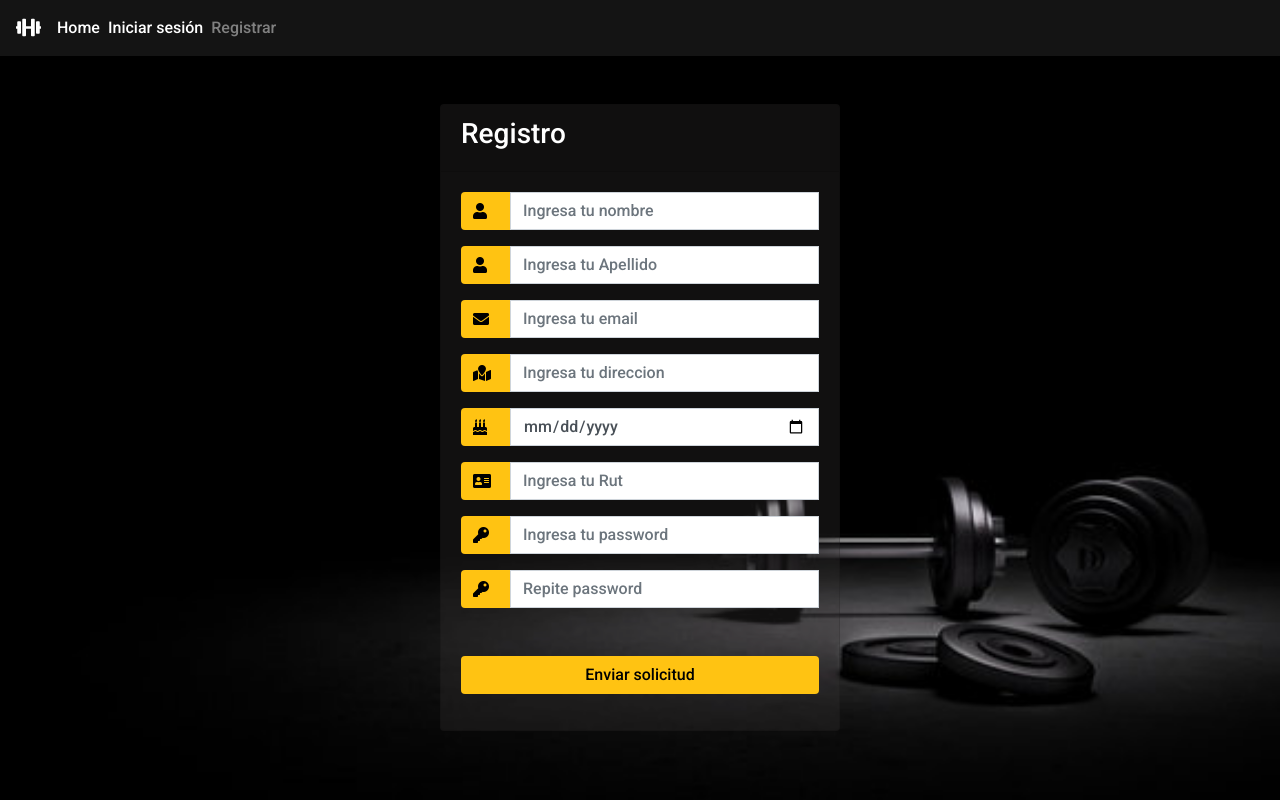
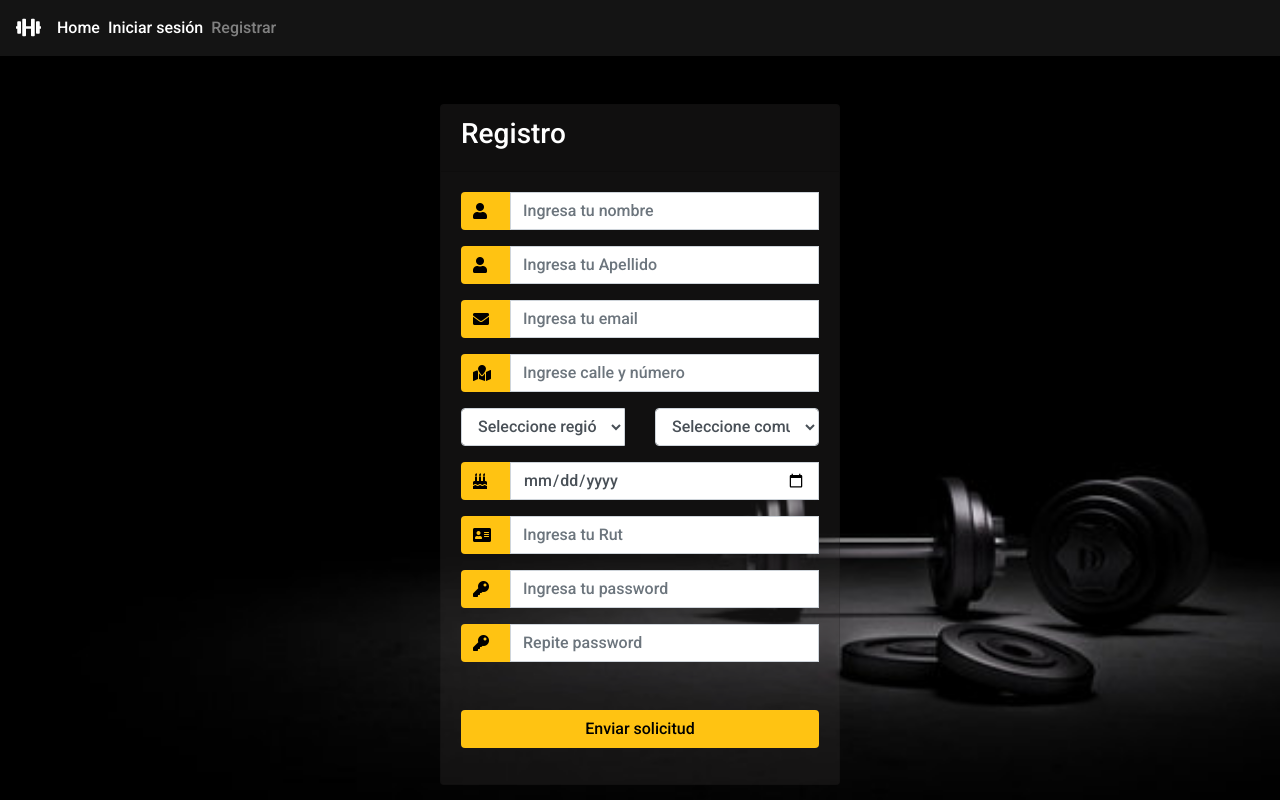
Before and after one commit to Camiloignaval/proyectoTituloFront, a React (Vite) app in the folder frontGym/: page /register in a window 1280 px wide. Built offline with nearby package versions, Linux system fonts and the light colour scheme.

Commit message:
Regiones agregadas

```diff
--- /dev/null
+++ b/frontGym/src/Comunas/comunas.js
@@ -0,0 +1,419 @@
+export const RegionesYcomunas = {
+	regiones: [
+		{
+			NombreRegion: "Arica y Parinacota",
+			comunas: ["Arica", "Camarones", "Putre", "General Lagos"],
+		},
+		{
+			NombreRegion: "Tarapacá",
+			comunas: [
+				"Iquique",
+				"Alto Hospicio",
+				"Pozo Almonte",
+				"Camiña",
+				"Colchane",
+				"Huara",
+				"Pica",
+			],
+		},
+		{
+			NombreRegion: "Antofagasta",
+			comunas: [
+				"Antofagasta",
+				"Mejillones",
+				"Sierra Gorda",
+				"Taltal",
+				"Calama",
+				"Ollagüe",
+				"San Pedro de Atacama",
+				"Tocopilla",
+				"María Elena",
+			],
+		},
+		{
+			NombreRegion: "Atacama",
+			comunas: [
+				"Copiapó",
+				"Caldera",
+				"Tierra Amarilla",
+				"Chañaral",
+				"Diego de Almagro",
+				"Vallenar",
+				"Alto del Carmen",
+				"Freirina",
+				"Huasco",
+			],
+		},
+		{
+			NombreRegion: "Coquimbo",
+			comunas: [
+				"La Serena",
+				"Coquimbo",
+				"Andacollo",
+				"La Higuera",
+				"Paiguano",
+				"Vicuña",
+				"Illapel",
+				"Canela",
+				"Los Vilos",
+				"Salamanca",
+				"Ovalle",
+				"Combarbalá",
+				"Monte Patria",
+				"Punitaqui",
+				"Río Hurtado",
+			],
+		},
+		{
+			NombreRegion: "Valparaíso",
+			comunas: [
+				"Valparaíso",
+				"Casablanca",
+				"Concón",
+				"Juan Fernández",
+				"Puchuncaví",
+				"Quintero",
+				"Viña del Mar",
+				"Isla de Pascua",
+				"Los Andes",
+				"Calle Larga",
+				"Rinconada",
+				"San Esteban",
+				"La Ligua",
+				"Cabildo",
+				"Papudo",
+				"Petorca",
+				"Zapallar",
+				"Quillota",
+				"Calera",
+				"Hijuelas",
+				"La Cruz",
+				"Nogales",
+				"San Antonio",
+				"Algarrobo",
+				"Cartagena",
+				"El Quisco",
+				"El Tabo",
+				"Santo Domingo",
+				"San Felipe",
+				"Catemu",
+				"Llaillay",
+				"Panquehue",
+				"Putaendo",
+				"Santa María",
+				"Quilpué",
+				"Limache",
+				"Olmué",
+				"Villa Alemana",
+			],
+		},
+		{
+			NombreRegion: "Región del Libertador Gral. Bernardo O’Higgins",
+			comunas: [
+				"Rancagua",
+				"Codegua",
+				"Coinco",
+				"Coltauco",
+				"Doñihue",
+				"Graneros",
+				"Las Cabras",
+				"Machalí",
+				"Malloa",
+				"Mostazal",
+				"Olivar",
+				"Peumo",
+				"Pichidegua",
+				"Quinta de Tilcoco",
+				"Rengo",
+				"Requínoa",
+				"San Vicente",
+				"Pichilemu",
+				"La Estrella",
+				"Litueche",
+				"Marchihue",
+				"Navidad",
+				"Paredones",
+				"San Fernando",
+				"Chépica",
+				"Chimbarongo",
+				"Lolol",
+				"Nancagua",
+				"Palmilla",
+				"Peralillo",
+				"Placilla",
+				"Pumanque",
+				"Santa Cruz",
+			],
+		},
+		{
+			NombreRegion: "Región del Maule",
+			comunas: [
+				"Talca",
+				"ConsVtución",
+				"Curepto",
+				"Empedrado",
+				"Maule",
+				"Pelarco",
+				"Pencahue",
+				"Río Claro",
+				"San Clemente",
+				"San Rafael",
+				"Cauquenes",
+				"Chanco",
+				"Pelluhue",
+				"Curicó",
+				"Hualañé",
+				"Licantén",
+				"Molina",
+				"Rauco",
+				"Romeral",
+				"Sagrada Familia",
+				"Teno",
+				"Vichuquén",
+				"Linares",
+				"Colbún",
+				"Longaví",
+				"Parral",
+				"ReVro",
+				"San Javier",
+				"Villa Alegre",
+				"Yerbas Buenas",
+			],
+		},
+		{
+			NombreRegion: "Región del Biobío",
+			comunas: [
+				"Concepción",
+				"Coronel",
+				"Chiguayante",
+				"Florida",
+				"Hualqui",
+				"Lota",
+				"Penco",
+				"San Pedro de la Paz",
+				"Santa Juana",
+				"Talcahuano",
+				"Tomé",
+				"Hualpén",
+				"Lebu",
+				"Arauco",
+				"Cañete",
+				"Contulmo",
+				"Curanilahue",
+				"Los Álamos",
+				"Tirúa",
+				"Los Ángeles",
+				"Antuco",
+				"Cabrero",
+				"Laja",
+				"Mulchén",
+				"Nacimiento",
+				"Negrete",
+				"Quilaco",
+				"Quilleco",
+				"San Rosendo",
+				"Santa Bárbara",
+				"Tucapel",
+				"Yumbel",
+				"Alto Biobío",
+				"Chillán",
+				"Bulnes",
+				"Cobquecura",
+				"Coelemu",
+				"Coihueco",
+				"Chillán Viejo",
+				"El Carmen",
+				"Ninhue",
+				"Ñiquén",
+				"Pemuco",
+				"Pinto",
+				"Portezuelo",
+				"Quillón",
+				"Quirihue",
+				"Ránquil",
+				"San Carlos",
+				"San Fabián",
+				"San Ignacio",
+				"San Nicolás",
+				"Treguaco",
+				"Yungay",
+			],
+		},
+		{
+			NombreRegion: "Región de la Araucanía",
+			comunas: [
+				"Temuco",
+				"Carahue",
+				"Cunco",
+				"Curarrehue",
+				"Freire",
+				"Galvarino",
+				"Gorbea",
+				"Lautaro",
+				"Loncoche",
+				"Melipeuco",
+				"Nueva Imperial",
+				"Padre las Casas",
+				"Perquenco",
+				"Pitrufquén",
+				"Pucón",
+				"Saavedra",
+				"Teodoro Schmidt",
+				"Toltén",
+				"Vilcún",
+				"Villarrica",
+				"Cholchol",
+				"Angol",
+				"Collipulli",
+				"Curacautín",
+				"Ercilla",
+				"Lonquimay",
+				"Los Sauces",
+				"Lumaco",
+				"Purén",
+				"Renaico",
+				"Traiguén",
+				"Victoria",
+			],
+		},
+		{
+			NombreRegion: "Región de Los Ríos",
+			comunas: [
+				"Valdivia",
+				"Corral",
+				"Lanco",
+				"Los Lagos",
+				"Máfil",
+				"Mariquina",
+				"Paillaco",
+				"Panguipulli",
+				"La Unión",
+				"Futrono",
+				"Lago Ranco",
+				"Río Bueno",
+			],
+		},
+		{
+			NombreRegion: "Región de Los Lagos",
+			comunas: [
+				"Puerto Montt",
+				"Calbuco",
+				"Cochamó",
+				"Fresia",
+				"FruVllar",
+				"Los Muermos",
+				"Llanquihue",
+				"Maullín",
+				"Puerto Varas",
+				"Castro",
+				"Ancud",
+				"Chonchi",
+				"Curaco de Vélez",
+				"Dalcahue",
+				"Puqueldón",
+				"Queilén",
+				"Quellón",
+				"Quemchi",
+				"Quinchao",
+				"Osorno",
+				"Puerto Octay",
+				"Purranque",
+				"Puyehue",
+				"Río Negro",
+				"San Juan de la Costa",
+				"San Pablo",
+				"Chaitén",
+				"Futaleufú",
+				"Hualaihué",
+				"Palena",
+			],
+		},
+		{
+			NombreRegion: "Región Aisén del Gral. Carlos Ibáñez del Campo",
+			comunas: [
+				"Coihaique",
+				"Lago Verde",
+				"Aisén",
+				"Cisnes",
+				"Guaitecas",
+				"Cochrane",
+				"O’Higgins",
+				"Tortel",
+				"Chile Chico",
+				"Río Ibáñez",
+			],
+		},
+		{
+			NombreRegion: "Región de Magallanes y de la AntárVca Chilena",
+			comunas: [
+				"Punta Arenas",
+				"Laguna Blanca",
+				"Río Verde",
+				"San Gregorio",
+				"Cabo de Hornos (Ex Navarino)",
+				"AntárVca",
+				"Porvenir",
+				"Primavera",
+				"Timaukel",
+				"Natales",
+				"Torres del Paine",
+			],
+		},
+		{
+			NombreRegion: "Región Metropolitana de Santiago",
+			comunas: [
+				"Cerrillos",
+				"Cerro Navia",
+				"Conchalí",
+				"El Bosque",
+				"Estación Central",
+				"Huechuraba",
+				"Independencia",
+				"La Cisterna",
+				"La Florida",
+				"La Granja",
+				"La Pintana",
+				"La Reina",
+				"Las Condes",
+				"Lo Barnechea",
+				"Lo Espejo",
+				"Lo Prado",
+				"Macul",
+				"Maipú",
+				"Ñuñoa",
+				"Pedro Aguirre Cerda",
+				"Peñalolén",
+				"Providencia",
+				"Pudahuel",
+				"Quilicura",
+				"Quinta Normal",
+				"Recoleta",
+				"Renca",
+				"San Joaquín",
+				"San Miguel",
+				"San Ramón",
+				"Vitacura",
+				"Puente Alto",
+				"Pirque",
+				"San José de Maipo",
+				"Colina",
+				"Lampa",
+				"TilVl",
+				"San Bernardo",
+				"Buin",
+				"Calera de Tango",
+				"Paine",
+				"Melipilla",
+				"Alhué",
+				"Curacaví",
+				"María Pinto",
+				"San Pedro",
+				"Talagante",
+				"El Monte",
+				"Isla de Maipo",
+				"Padre Hurtado",
+				"Peñaflor",
+			],
+		},
+	],
+};
--- a/frontGym/src/components/auth/RegisterScreen.jsx
+++ b/frontGym/src/components/auth/RegisterScreen.jsx
@@ -7,6 +7,7 @@ import { validateRUT } from "validar-rut";
 import Swal from "sweetalert2/dist/sweetalert2.all.min.js";
 import { useNavigate } from "react-router-dom";
 import { Nav } from "../ui/Nav";
+import { RegionesYcomunas } from "../../Comunas/comunas";
 
 export const RegisterScreen = () => {
 	const navigate = useNavigate();
@@ -37,6 +38,8 @@ export const RegisterScreen = () => {
 			rut: yup.string().required("Rut es requerido"),
 			adress: yup.string().required("Diurección es requerida"),
 			date: yup.string().required("Fecha de nacimiento es requerida"),
+			region: yup.string().required("Favor escoger región"),
+			comuna: yup.string().required("Favor escoger comuna"),
 		})
 		.required();
 
@@ -49,6 +52,7 @@ export const RegisterScreen = () => {
 	});
 
 	const onSubmit = (data) => {
+		console.log(data);
 		if (!validateRUT(data.rut)) {
 			document.querySelector(".eRut").innerHTML = "Rut inválido";
 		} else {
@@ -77,6 +81,69 @@ export const RegisterScreen = () => {
 			body: JSON.stringify(datos),
 		});
 	};
+
+	// Funciones para regiones y comunas
+
+	jQuery(document).ready(function () {
+		var iRegion = 0;
+		var htmlRegion =
+			'<option value="sin-region">Seleccione región</option><option value="sin-region">--</option>';
+		var htmlComunas =
+			'<option value="sin-region">Seleccione comuna</option><option value="sin-region">--</option>';
+
+		jQuery.each(RegionesYcomunas.regiones, function () {
+			htmlRegion =
+				htmlRegion +
+				'<option value="' +
+				RegionesYcomunas.regiones[iRegion].NombreRegion +
+				'">' +
+				RegionesYcomunas.regiones[iRegion].NombreRegion +
+				"</option>";
+			iRegion++;
+		});
+
+		jQuery("#regiones").html(htmlRegion);
+		jQuery("#comunas").html(htmlComunas);
+
+		jQuery("#regiones").change(function () {
+			var iRegiones = 0;
+			var valorRegion = jQuery(this).val();
+			var htmlComuna =
+				'<option value="sin-comuna">Seleccione comuna</option><option value="sin-comuna">--</option>';
+			jQuery.each(RegionesYcomunas.regiones, function () {
+				if (RegionesYcomunas.regiones[iRegiones].NombreRegion == valorRegion) {
+					var iComunas = 0;
+					jQuery.each(
+						RegionesYcomunas.regiones[iRegiones].comunas,
+						function () {
+							htmlComuna =
+								htmlComuna +
+								'<option value="' +
+								RegionesYcomunas.regiones[iRegiones].comunas[iComunas] +
+								'">' +
+								RegionesYcomunas.regiones[iRegiones].comunas[iComunas] +
+								"</option>";
+							iComunas++;
+						},
+					);
+				}
+				iRegiones++;
+			});
+			jQuery("#comunas").html(htmlComuna);
+		});
+		jQuery("#comunas").change(function () {
+			if (jQuery(this).val() == "sin-region") {
+				alert("selecciones Región");
+			} else if (jQuery(this).val() == "sin-comuna") {
+				alert("selecciones Comuna");
+			}
+		});
+		jQuery("#regiones").change(function () {
+			if (jQuery(this).val() == "sin-region") {
+				alert("selecciones Región");
+			}
+		});
+	});
 
 	return (
 		<>
@@ -144,10 +211,30 @@ export const RegisterScreen = () => {
 									<input
 										type='text'
 										className='form-control'
-										placeholder='Ingresa tu direccion'
+										placeholder='Ingrese calle y número'
 										{...register("adress")}
 									/>
 									<p className='w-100 error'>{errors.adress?.message}</p>
+								</div>
+								<div className=' row'>
+									{/* regiones */}
+									<div className='col-6 input-group form-group'>
+										<select
+											className='w-100 form-control'
+											id='regiones'
+											{...register("region")}
+										></select>
+										<p className='w-100 error'>{errors.region?.message}</p>
+									</div>
+									{/* comunas */}
+									<div className='col-6'>
+										<select
+											className='w-100 form-control'
+											id='comunas'
+											{...register("comuna")}
+										></select>
+										<p className='w-100 error'>{errors.comuna?.message}</p>
+									</div>
 								</div>
 								{/* fecha nacimiento */}
 								<div className='input-group form-group'>
```
